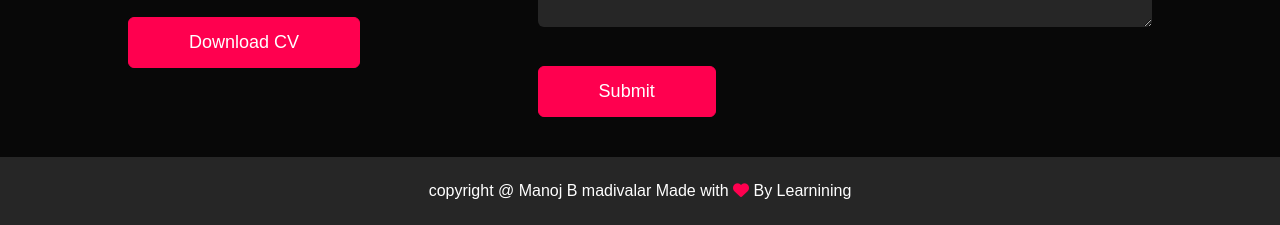
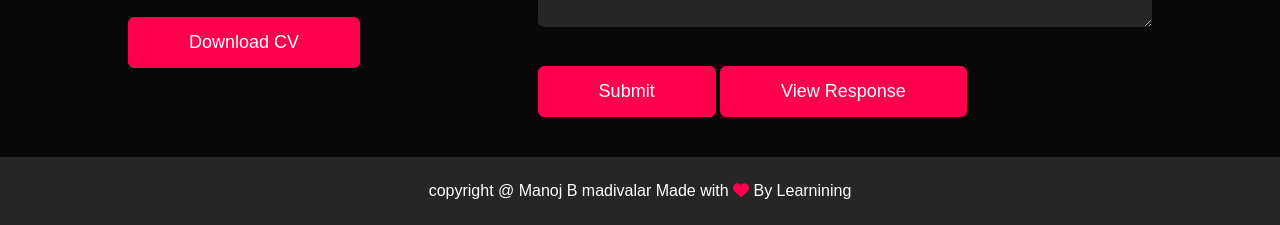
Before and after one commit to Manoj814748/Manojportfolio, a plain HTML site: page index.html in a window 1280 px wide. Shown: the part 2498-2723 px from the top of the page. Drawn offline with Linux system fonts and the light colour scheme.

Commit message:
Response button

```diff
--- a/index.html
+++ b/index.html
@@ -147,6 +147,7 @@
                     <input type="email" name="email" placeholder="Your Email" required>
                     <textarea name="Message" name="Messaage" placeholder="Your Messaage" required></textarea>
                     <button type="submit"class="btn btn2">Submit</button>
+                    <button type="submit" onclick=opentab('https://docs.google.com/spreadsheets/d/1j7aA49ZMCKOZb3h1Mlf-wth2IBjr3OEx0XLA4741VwY/edit#gid=0') class="btn btn2">View Response</button>
                 </form>
                 <span id="msg"></span>
             </div>
```
